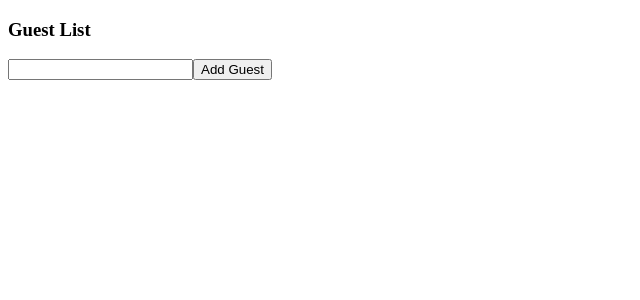
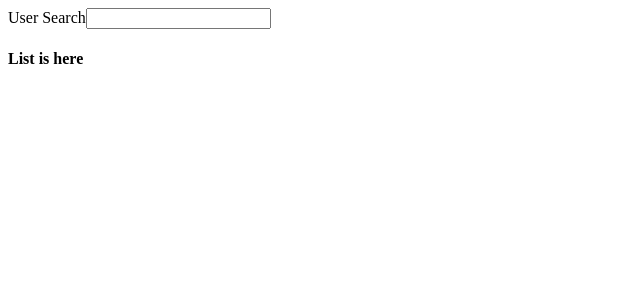
Before and after one commit to zdTang/portfolio-ts-react_Steven_Grider, a React (Create React App) app: page / in a window 1280 px wide. Shown: the top 300 px of the page, without its empty margins (0-640 px from the left). Built offline with nearby package versions, Linux system fonts and the light colour scheme.

Commit message:
My Solution of search an Array
I don't use button to trigger the search,  I use onChange to trigger.

```diff
--- a/src/index.tsx
+++ b/src/index.tsx
@@ -2,11 +2,12 @@ import ReactDOM from "react-dom";
 import React from "react";
 import Parent from "./props/Parent";
 import GuestList from "./state/GuestList";
+import UserSearch from "./state/UserSearch";
 
 export const App = () => {
   return (
     <div>
-      <GuestList />
+      <UserSearch />
     </div>
   );
 };
--- /dev/null
+++ b/src/state/UserSearch.tsx
@@ -0,0 +1,36 @@
+import React from "react";
+import { useState } from "react";
+
+const users = [
+  { name: "sarah", age: 100 },
+  { name: "mike", age: 100 },
+  { name: "peter", age: 100 },
+  { name: "michael", age: 100 },
+];
+
+const UserSearch: React.FC = () => {
+  const [searchItem, setSearchItem] = useState("");
+
+  const list =
+    searchItem.trim().length === 0
+      ? []
+      : users.filter((item) => item.name.includes(searchItem));
+  console.log(searchItem);
+  console.log(list);
+
+  const listItem = list.map((item, index) => <li key={index}>{item.name}</li>);
+  return (
+    <div>
+      User Search
+      <input
+        type="text"
+        value={searchItem}
+        onChange={(e) => setSearchItem(e.target.value)}
+      />
+      <h4>List is here</h4>
+      {listItem}
+    </div>
+  );
+};
+
+export default UserSearch;
```
